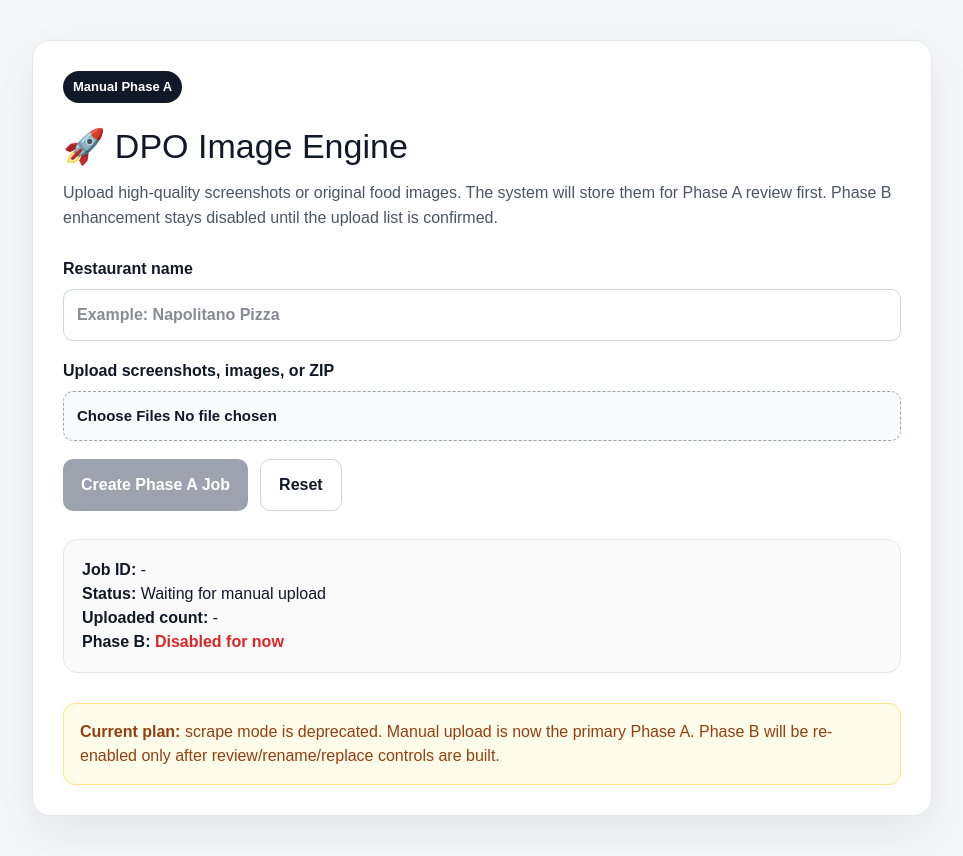
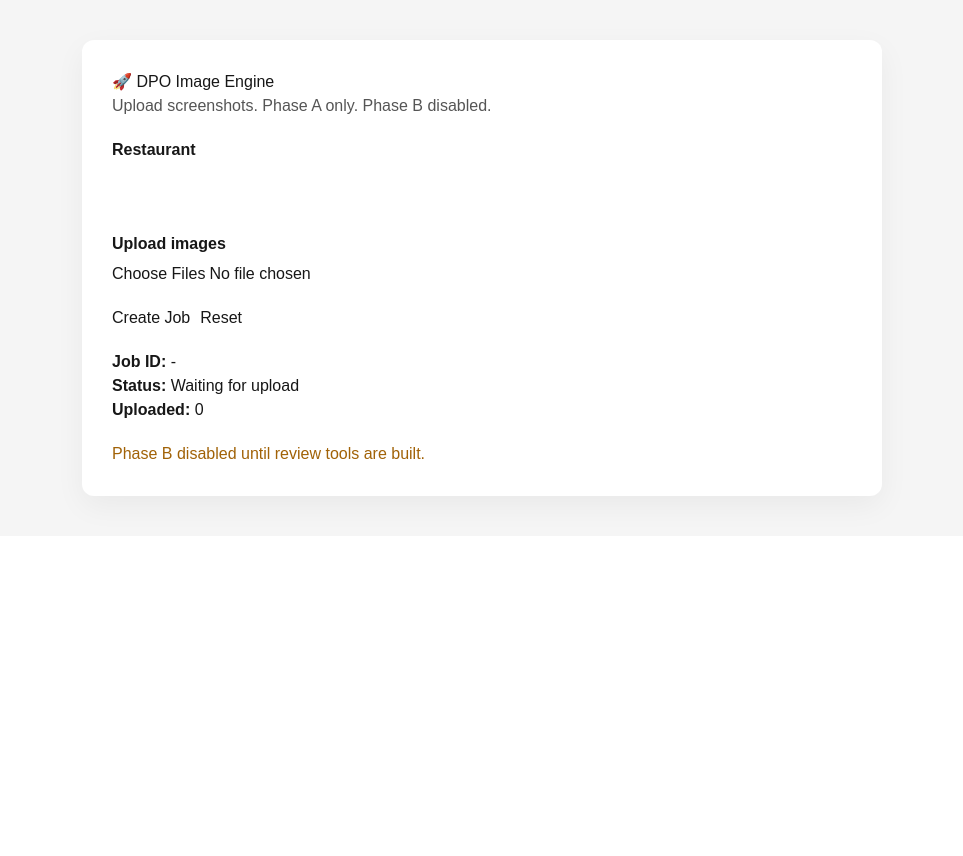
Before and after one commit to paulrodgerson40-blip/dpo-frontend, a Next.js app: page / in a window 1280 px wide. Shown: the whole page, without its empty margins (158-1121 px from the left). After the commit the page ends 800 px from the top, so only its background shows below. Built offline with nearby package versions, Linux system fonts and the light colour scheme.

Commit message:
Update page.tsx

```diff
--- a/app/page.tsx
+++ b/app/page.tsx
@@ -2,17 +2,10 @@
 
 import { useState } from "react";
 
-const API_BASE = "http://170.64.209.149:8001";
-
 type ManualJobResponse = {
   job_id?: string;
-  job_type?: string;
-  restaurant_name?: string;
-  restaurant_slug?: string;
   status?: string;
-  progress?: number;
   uploaded_count?: number;
-  phase_b_enabled?: boolean;
   message?: string;
   files?: string[];
   error?: string;
@@ -23,354 +16,180 @@ export default function Home() {
   const [restaurantName, setRestaurantName] = useState("");
   const [files, setFiles] = useState<File[]>([]);
   const [jobId, setJobId] = useState("");
-  const [status, setStatus] = useState("Waiting for manual upload");
-  const [message, setMessage] = useState("");
+  const [status, setStatus] = useState("Waiting for upload");
   const [uploadedCount, setUploadedCount] = useState(0);
   const [jobFiles, setJobFiles] = useState<string[]>([]);
+  const [message, setMessage] = useState("");
+  const [error, setError] = useState("");
   const [loading, setLoading] = useState(false);
-  const [error, setError] = useState("");
 
   function handleFileChange(e: React.ChangeEvent<HTMLInputElement>) {
     const selected = Array.from(e.target.files || []);
     setFiles(selected);
     setError("");
-    setStatus(selected.length ? "Files selected" : "Waiting for manual upload");
   }
 
-  async function createManualJob() {
+  async function createJob() {
     if (!restaurantName.trim()) {
-      setError("Enter a restaurant name first.");
+      setError("Enter restaurant name");
       return;
     }
 
     if (!files.length) {
-      setError("Upload screenshots, images, or a ZIP first.");
+      setError("Upload files first");
       return;
     }
 
     setLoading(true);
     setError("");
+    setStatus("Uploading...");
     setMessage("");
-    setJobId("");
-    setUploadedCount(0);
     setJobFiles([]);
-    setStatus("Uploading manual Phase A files...");
 
     try {
       const form = new FormData();
-      form.append("restaurant_name", restaurantName.trim());
+      form.append("restaurant_name", restaurantName);
 
-      for (const file of files) {
-        form.append("files", file);
-      }
+      files.forEach(f => form.append("files", f));
 
-      const res = await fetch(`${API_BASE}/api/dpo/manual-jobs`, {
+      const res = await fetch("/api/dpo/manual-jobs", {
         method: "POST",
         body: form,
       });
 
-      const data: ManualJobResponse = await res.json();
+      let data: ManualJobResponse;
 
-      if (!res.ok || data.ok === false || data.error) {
-        throw new Error(data.error || "Manual Phase A upload failed.");
+      try {
+        data = await res.json();
+      } catch {
+        throw new Error("Backend returned invalid response");
+      }
+
+      if (!res.ok || data.error) {
+        throw new Error(data.error || "Upload failed");
       }
 
       setJobId(data.job_id || "");
       setStatus(data.status || "phase_a_review");
-      setMessage(data.message || "Manual Phase A upload complete. Review files before Phase B.");
       setUploadedCount(data.uploaded_count || 0);
       setJobFiles(data.files || []);
+      setMessage(data.message || "Upload complete");
     } catch (err) {
-      console.error(err);
       setStatus("Upload failed");
-      setError(err instanceof Error ? err.message : "Unknown upload error");
+      setError(err instanceof Error ? err.message : "Unknown error");
     } finally {
       setLoading(false);
     }
   }
 
-  function resetForm() {
+  function reset() {
     setRestaurantName("");
     setFiles([]);
     setJobId("");
-    setStatus("Waiting for manual upload");
-    setMessage("");
+    setStatus("Waiting for upload");
     setUploadedCount(0);
     setJobFiles([]);
+    setMessage("");
     setError("");
 
-    const input = document.getElementById("manual-files") as HTMLInputElement | null;
+    const input = document.getElementById("file-input") as HTMLInputElement;
     if (input) input.value = "";
   }
 
-  const canUpload = restaurantName.trim().length > 0 && files.length > 0 && !loading;
-
   return (
-    <main
-      style={{
-        minHeight: "100vh",
-        padding: 40,
-        fontFamily: "Arial, sans-serif",
-        background: "#f6f7f9",
-        color: "#111827",
-      }}
-    >
-      <section
+    <main style={{ padding: 40, fontFamily: "Arial", background: "#f5f5f5" }}>
+      <div
         style={{
-          maxWidth: 900,
+          maxWidth: 800,
           margin: "0 auto",
           background: "#fff",
-          borderRadius: 18,
           padding: 30,
-          boxShadow: "0 18px 45px rgba(15, 23, 42, 0.08)",
-          border: "1px solid #e5e7eb",
+          borderRadius: 12,
+          boxShadow: "0 10px 30px rgba(0,0,0,0.05)",
         }}
       >
-        <p
-          style={{
-            display: "inline-block",
-            margin: 0,
-            padding: "6px 10px",
-            borderRadius: 999,
-            background: "#111827",
-            color: "#fff",
-            fontSize: 13,
-            fontWeight: 700,
-          }}
-        >
-          Manual Phase A
+        <h1>🚀 DPO Image Engine</h1>
+
+        <p style={{ color: "#555" }}>
+          Upload screenshots. Phase A only. Phase B disabled.
         </p>
 
-        <h1 style={{ marginTop: 18, marginBottom: 8, fontSize: 34 }}>
-          🚀 DPO Image Engine
-        </h1>
-
-        <p style={{ color: "#4b5563", fontSize: 16, lineHeight: 1.6, marginTop: 0 }}>
-          Upload high-quality screenshots or original food images. The system will store them
-          for Phase A review first. Phase B enhancement stays disabled until the upload list is
-          confirmed.
-        </p>
-
-        <div
-          style={{
-            marginTop: 26,
-            display: "grid",
-            gap: 18,
-          }}
-        >
-          <label style={{ fontWeight: 700 }}>
-            Restaurant name
+        {/* Restaurant */}
+        <div style={{ marginTop: 20 }}>
+          <label>
+            <b>Restaurant</b>
             <input
               value={restaurantName}
               onChange={(e) => setRestaurantName(e.target.value)}
-              placeholder="Example: Napolitano Pizza"
-              style={{
-                width: "100%",
-                boxSizing: "border-box",
-                marginTop: 8,
-                padding: 13,
-                fontSize: 16,
-                borderRadius: 10,
-                border: "1px solid #d1d5db",
-                outline: "none",
-              }}
+              style={{ width: "100%", padding: 10, marginTop: 6 }}
             />
           </label>
+        </div>
 
-          <label style={{ fontWeight: 700 }}>
-            Upload screenshots, images, or ZIP
+        {/* Files */}
+        <div style={{ marginTop: 20 }}>
+          <label>
+            <b>Upload images</b>
             <input
-              id="manual-files"
+              id="file-input"
               type="file"
               multiple
-              accept=".png,.jpg,.jpeg,.webp,.zip"
               onChange={handleFileChange}
-              style={{
-                width: "100%",
-                boxSizing: "border-box",
-                marginTop: 8,
-                padding: 13,
-                fontSize: 15,
-                borderRadius: 10,
-                border: "1px dashed #9ca3af",
-                background: "#f9fafb",
-              }}
+              style={{ width: "100%", marginTop: 6 }}
             />
           </label>
-
-          {files.length > 0 && (
-            <div
-              style={{
-                padding: 14,
-                borderRadius: 12,
-                background: "#f3f4f6",
-                border: "1px solid #e5e7eb",
-              }}
-            >
-              <b>Selected files:</b> {files.length}
-              <ul style={{ marginBottom: 0, paddingLeft: 20, color: "#374151" }}>
-                {files.slice(0, 10).map((file) => (
-                  <li key={`${file.name}-${file.size}`}>{file.name}</li>
-                ))}
-              </ul>
-              {files.length > 10 && (
-                <p style={{ marginBottom: 0, color: "#6b7280" }}>
-                  + {files.length - 10} more files
-                </p>
-              )}
-            </div>
-          )}
-
-          <div style={{ display: "flex", gap: 12, flexWrap: "wrap" }}>
-            <button
-              onClick={createManualJob}
-              disabled={!canUpload}
-              style={{
-                padding: "13px 18px",
-                fontSize: 16,
-                borderRadius: 10,
-                border: "none",
-                cursor: canUpload ? "pointer" : "not-allowed",
-                background: canUpload ? "#111827" : "#9ca3af",
-                color: "#fff",
-                fontWeight: 800,
-              }}
-            >
-              {loading ? "Uploading..." : "Create Phase A Job"}
-            </button>
-
-            <button
-              onClick={resetForm}
-              disabled={loading}
-              style={{
-                padding: "13px 18px",
-                fontSize: 16,
-                borderRadius: 10,
-                border: "1px solid #d1d5db",
-                cursor: loading ? "not-allowed" : "pointer",
-                background: "#fff",
-                color: "#111827",
-                fontWeight: 700,
-              }}
-            >
-              Reset
-            </button>
-          </div>
         </div>
 
-        <div
-          style={{
-            marginTop: 28,
-            padding: 18,
-            borderRadius: 14,
-            border: "1px solid #e5e7eb",
-            background: "#fafafa",
-          }}
-        >
-          <p style={{ marginTop: 0 }}>
-            <b>Job ID:</b> {jobId || "-"}
-          </p>
-          <p>
-            <b>Status:</b> {status}
-          </p>
-          <p>
-            <b>Uploaded count:</b> {uploadedCount || "-"}
-          </p>
-          <p style={{ marginBottom: 0 }}>
-            <b>Phase B:</b>{" "}
-            <span style={{ color: "#dc2626", fontWeight: 800 }}>Disabled for now</span>
-          </p>
-        </div>
-
-        {message && (
-          <div
-            style={{
-              marginTop: 18,
-              padding: 16,
-              borderRadius: 12,
-              background: "#ecfdf5",
-              border: "1px solid #86efac",
-              color: "#166534",
-              fontWeight: 700,
-            }}
-          >
-            {message}
+        {/* Selected */}
+        {files.length > 0 && (
+          <div style={{ marginTop: 10 }}>
+            <b>{files.length} files selected</b>
           </div>
         )}
 
+        {/* Buttons */}
+        <div style={{ marginTop: 20, display: "flex", gap: 10 }}>
+          <button onClick={createJob} disabled={loading}>
+            {loading ? "Uploading..." : "Create Job"}
+          </button>
+
+          <button onClick={reset}>Reset</button>
+        </div>
+
+        {/* Status */}
+        <div style={{ marginTop: 20 }}>
+          <p><b>Job ID:</b> {jobId || "-"}</p>
+          <p><b>Status:</b> {status}</p>
+          <p><b>Uploaded:</b> {uploadedCount}</p>
+        </div>
+
+        {/* Message */}
+        {message && (
+          <div style={{ marginTop: 10, color: "green" }}>{message}</div>
+        )}
+
+        {/* Error */}
         {error && (
-          <div
-            style={{
-              marginTop: 18,
-              padding: 16,
-              borderRadius: 12,
-              background: "#fef2f2",
-              border: "1px solid #fecaca",
-              color: "#b91c1c",
-              fontWeight: 700,
-            }}
-          >
-            {error}
+          <div style={{ marginTop: 10, color: "red" }}>{error}</div>
+        )}
+
+        {/* Files */}
+        {jobFiles.length > 0 && (
+          <div style={{ marginTop: 20 }}>
+            <h3>Uploaded Files</h3>
+            <ul>
+              {jobFiles.map((f, i) => (
+                <li key={i}>{f.split("/").pop()}</li>
+              ))}
+            </ul>
           </div>
         )}
 
-        {jobFiles.length > 0 && (
-          <div style={{ marginTop: 26 }}>
-            <h2 style={{ fontSize: 22, marginBottom: 10 }}>Phase A Review List</h2>
-            <p style={{ color: "#6b7280", marginTop: 0 }}>
-              These are the uploaded files stored by the backend. Next step will be
-              auto-name detection, manual edit, delete, replace, then Run Phase B.
-            </p>
-
-            <div
-              style={{
-                display: "grid",
-                gap: 10,
-                marginTop: 14,
-              }}
-            >
-              {jobFiles.map((file, index) => {
-                const name = file.split("/").pop() || file;
-                return (
-                  <div
-                    key={`${file}-${index}`}
-                    style={{
-                      padding: 12,
-                      border: "1px solid #e5e7eb",
-                      borderRadius: 10,
-                      background: "#fff",
-                      display: "flex",
-                      justifyContent: "space-between",
-                      gap: 12,
-                      alignItems: "center",
-                    }}
-                  >
-                    <span>
-                      <b>{String(index + 1).padStart(2, "0")}.</b> {name}
-                    </span>
-                    <span style={{ color: "#6b7280", fontSize: 13 }}>uploaded</span>
-                  </div>
-                );
-              })}
-            </div>
-          </div>
-        )}
-
-        <div
-          style={{
-            marginTop: 30,
-            padding: 16,
-            borderRadius: 12,
-            background: "#fffbeb",
-            border: "1px solid #fde68a",
-            color: "#92400e",
-          }}
-        >
-          <b>Current plan:</b> scrape mode is deprecated. Manual upload is now the
-          primary Phase A. Phase B will be re-enabled only after review/rename/replace
-          controls are built.
+        {/* Notice */}
+        <div style={{ marginTop: 20, color: "#a16207" }}>
+          Phase B disabled until review tools are built.
         </div>
-      </section>
+      </div>
     </main>
   );
 }
```
